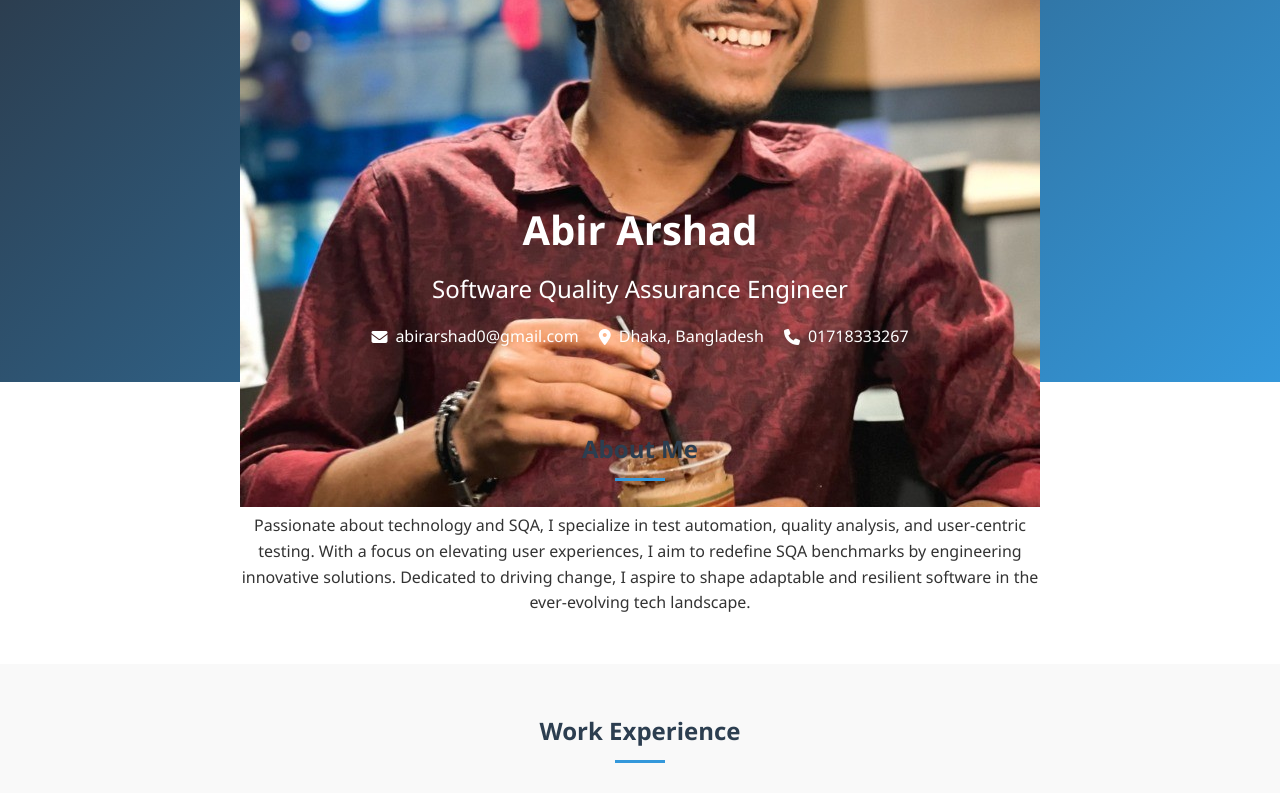
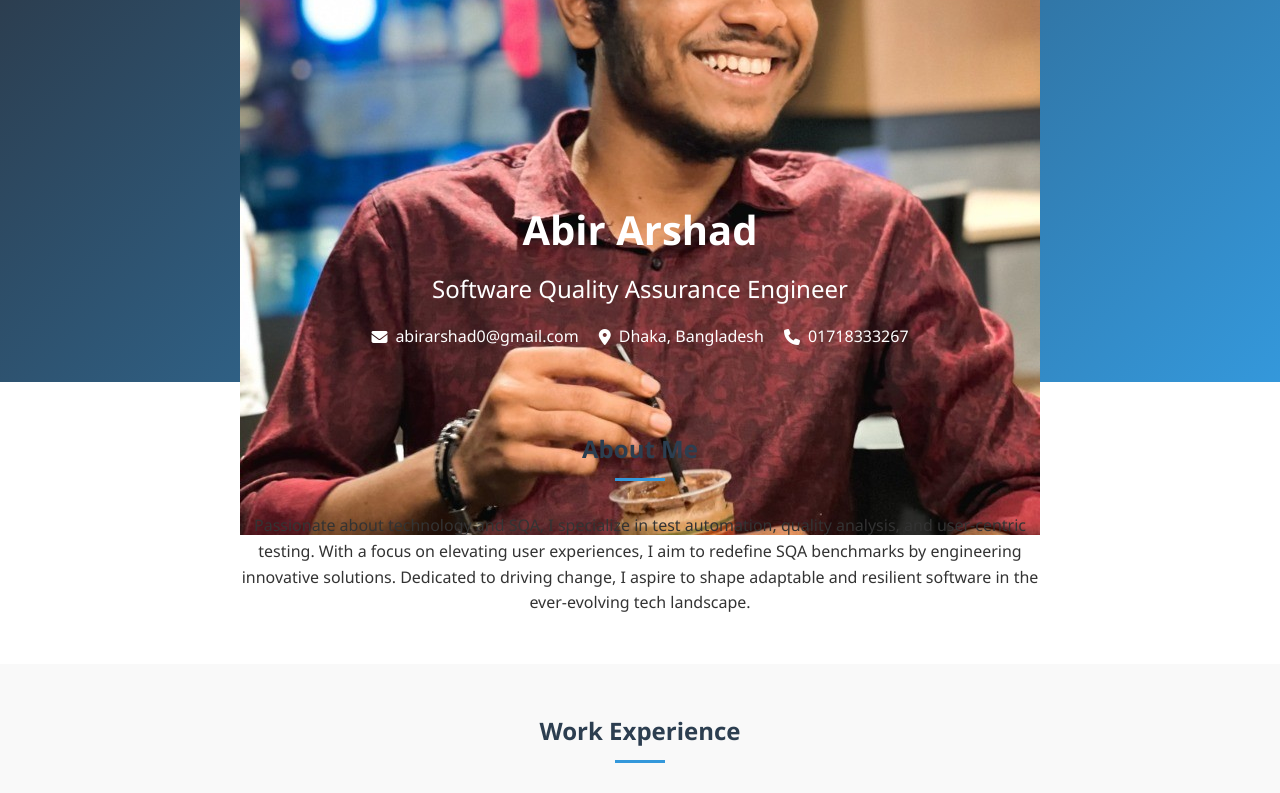
Before and after one commit to abir267/abir267.github.io, a plain HTML site: page index.html in a window 1280 px wide. Shown: the top 793 px of the page. Drawn offline with Linux system fonts and the light colour scheme.

Commit message:
Update index.html

```diff
--- a/index.html
+++ b/index.html
@@ -346,8 +346,8 @@
     <header>
         <div class="container">
             <div class="profile-img">
-                 <img src="1683451960668.jpg" alt="Abir Arshad">
-<!--                 <i class="fas fa-user"><img src='1683451960668.jpg'> </img></i> -->
+
+                <i class="fas fa-user"><img src="1683451960668.jpg" alt="Abir Arshad"></i>
             </div>
             <h1>Abir Arshad</h1>
             <h2>Software Quality Assurance Engineer</h2>
```
